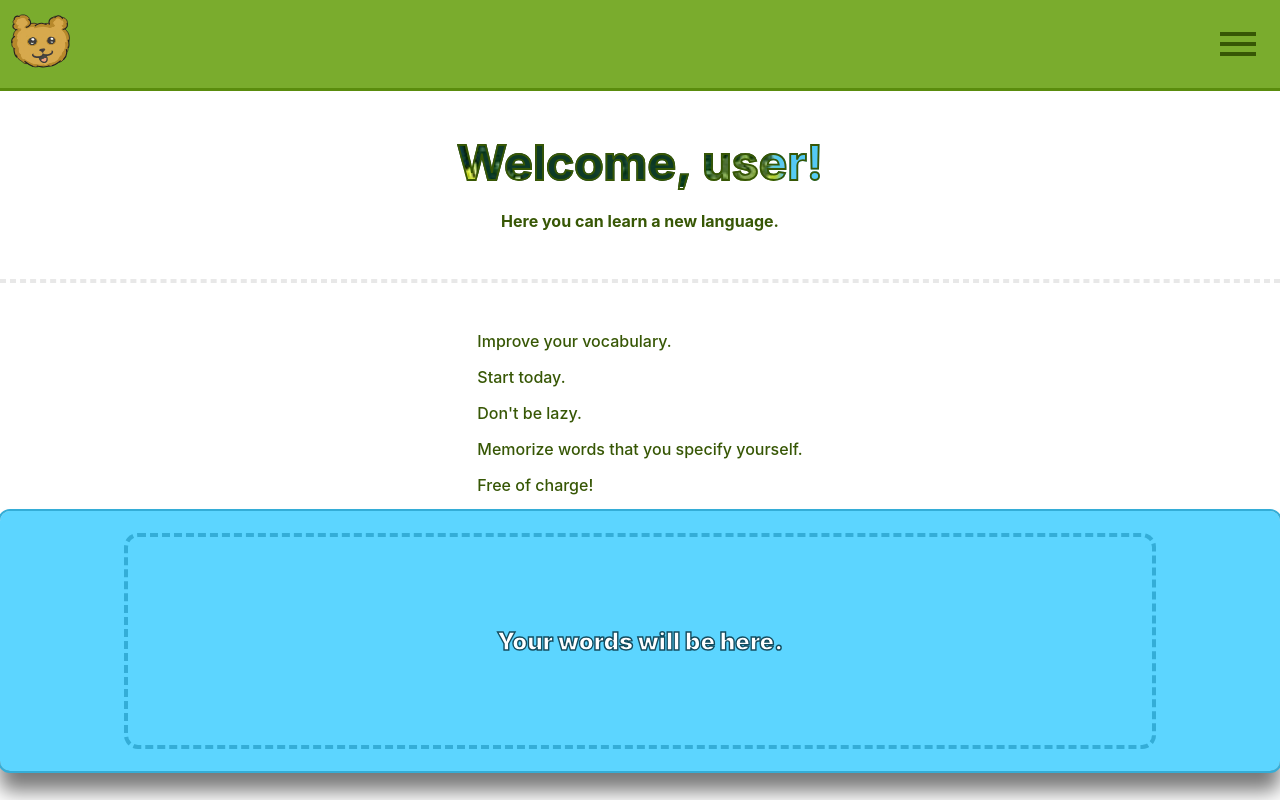
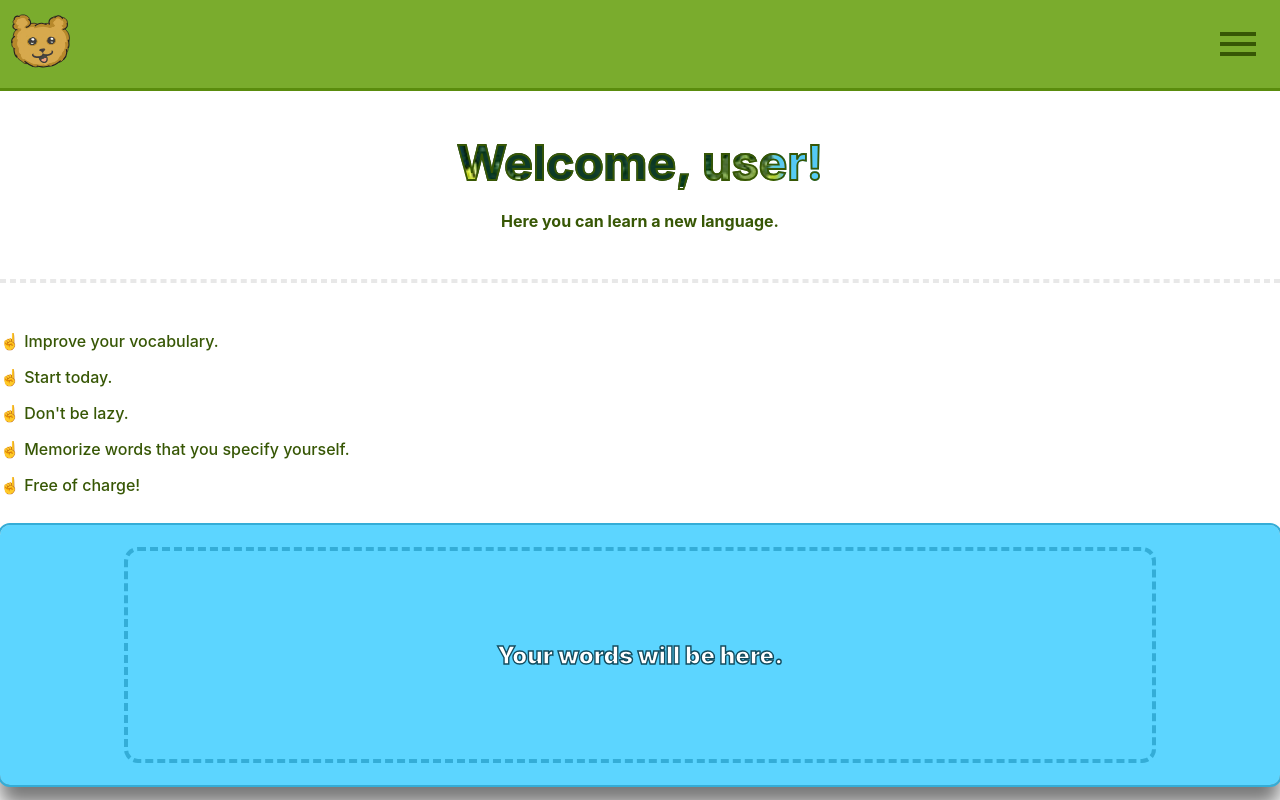
Before and after one commit to ElissV/LanguageLearningApp, a React (Create React App) app: page / in a window 1280 px wide. Shown: the top 800 px of the page. Built offline with nearby package versions, Linux system fonts and the light colour scheme.

Commit message:
Description section layout changes

```diff
--- a/src/pages/Main/DescriptiveSection/DescriptiveSection.module.scss
+++ b/src/pages/Main/DescriptiveSection/DescriptiveSection.module.scss
@@ -6,8 +6,7 @@
             color: #375705;
             font-weight: 500;
             margin-bottom: 2rem;
-            width: max-content;
-            margin: 0 auto;
+            margin: 0 auto 30px auto;
             text-wrap: wrap;
         }
 
--- a/src/pages/Main/DescriptiveSection/DescriptiveSection.tsx
+++ b/src/pages/Main/DescriptiveSection/DescriptiveSection.tsx
@@ -6,11 +6,11 @@ function DescriptiveSection() {
         <section className={styles.SectionContainer}>
             <div className={styles.SectionInnerContainer}>
                 <div className={styles.TextContainer}>
-                    <p>Improve your vocabulary.</p>
-                    <p>Start today.</p>
-                    <p>Don't be lazy.</p>
-                    <p>Memorize words that you specify yourself.</p>
-                    <p>Free of charge!</p>
+                    <p>☝️ Improve your vocabulary.</p>
+                    <p>☝️ Start today.</p>
+                    <p>☝️ Don't be lazy.</p>
+                    <p>☝️ Memorize words that you specify yourself.</p>
+                    <p>☝️ Free of charge!</p>
                 </div>
                 <div className={styles.CardContainer}>
                     <Card />
```
